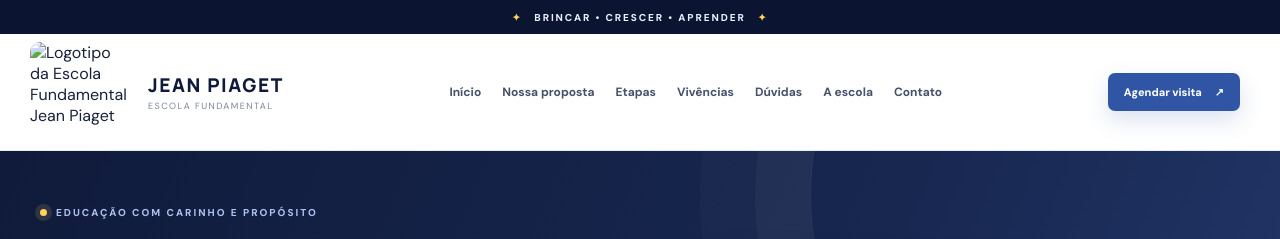
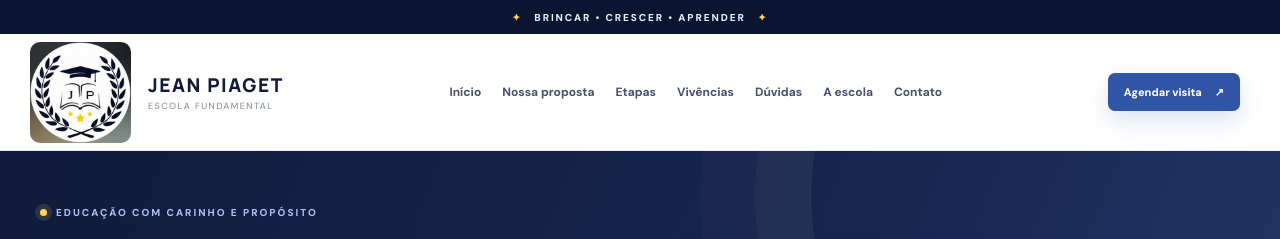
Before and after one commit to p2011gml-lgtm/Escola-Jean-Piaget-, a plain HTML site: page index.html in a window 1280 px wide. Shown: the top 239 px of the page. Drawn offline with Linux system fonts and the light colour scheme; files whose address does not match are found by name.

Commit message:
Update image source paths in index.html

```diff
--- a/index.html
+++ b/index.html
@@ -16,7 +16,7 @@
   <header class="header">
     <div class="nav wrap">
       <a class="brand" href="#inicio" aria-label="Jean Piaget - início">
-        <img src="assets/logo-jean-piaget.jpg" alt="Logotipo da Escola Fundamental Jean Piaget">
+        <img src="logo-jean-piaget.jpg" alt="Logotipo da Escola Fundamental Jean Piaget">
         <span><strong>JEAN PIAGET</strong><small>ESCOLA FUNDAMENTAL</small></span>
       </a>
       <button class="menu-toggle" id="menuToggle" aria-label="Abrir menu" aria-expanded="false">☰</button>
@@ -311,7 +311,7 @@
       </div>
     </section>
   </main>
-  <footer class="footer"><div class="wrap footer-inner"><a class="footer-brand" href="#inicio"><img src="assets/logo-jean-piaget.jpg" alt=""><span><strong>JEAN PIAGET</strong><small>ESCOLA FUNDAMENTAL</small></span></a><span class="footer-motto">BRINCAR • CRESCER • APRENDER</span><span class="copyright">© <span id="year"></span> Escola Fundamental Jean Piaget</span></div></footer>
+  <footer class="footer"><div class="wrap footer-inner"><a class="footer-brand" href="#inicio"><img src="logo-jean-piaget.jpg" alt=""><span><strong>JEAN PIAGET</strong><small>ESCOLA FUNDAMENTAL</small></span></a><span class="footer-motto">BRINCAR • CRESCER • APRENDER</span><span class="copyright">© <span id="year"></span> Escola Fundamental Jean Piaget</span></div></footer>
   <a class="whatsapp-float" href="https://wa.me/557184225217?text=Ol%C3%A1!%20Vim%20pelo%20site%20da%20Escola%20Jean%20Piaget." target="_blank" rel="noopener" aria-label="Conversar pelo WhatsApp">✆</a>
   <script src="script.js"></script>
 </body>
```
